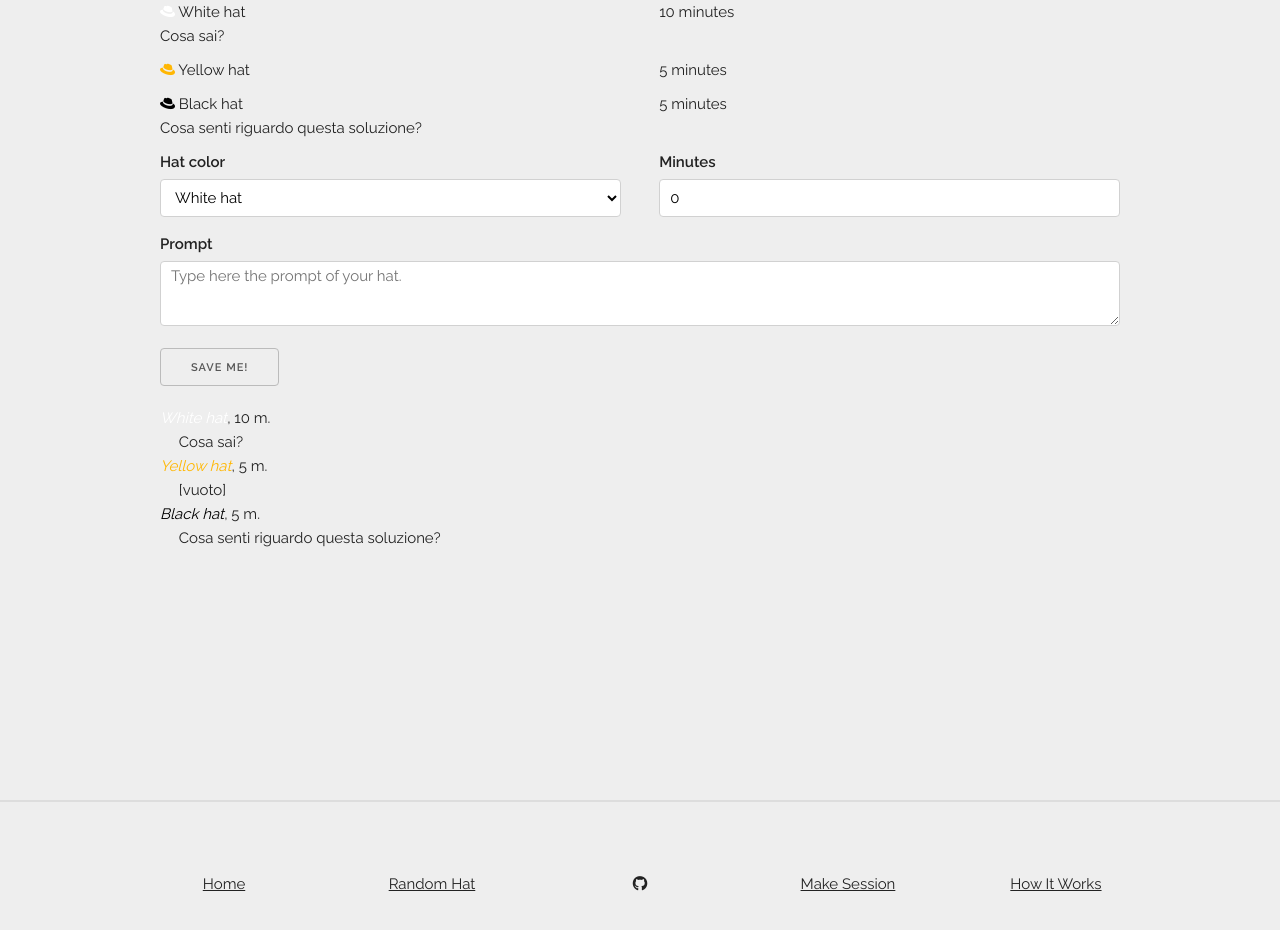
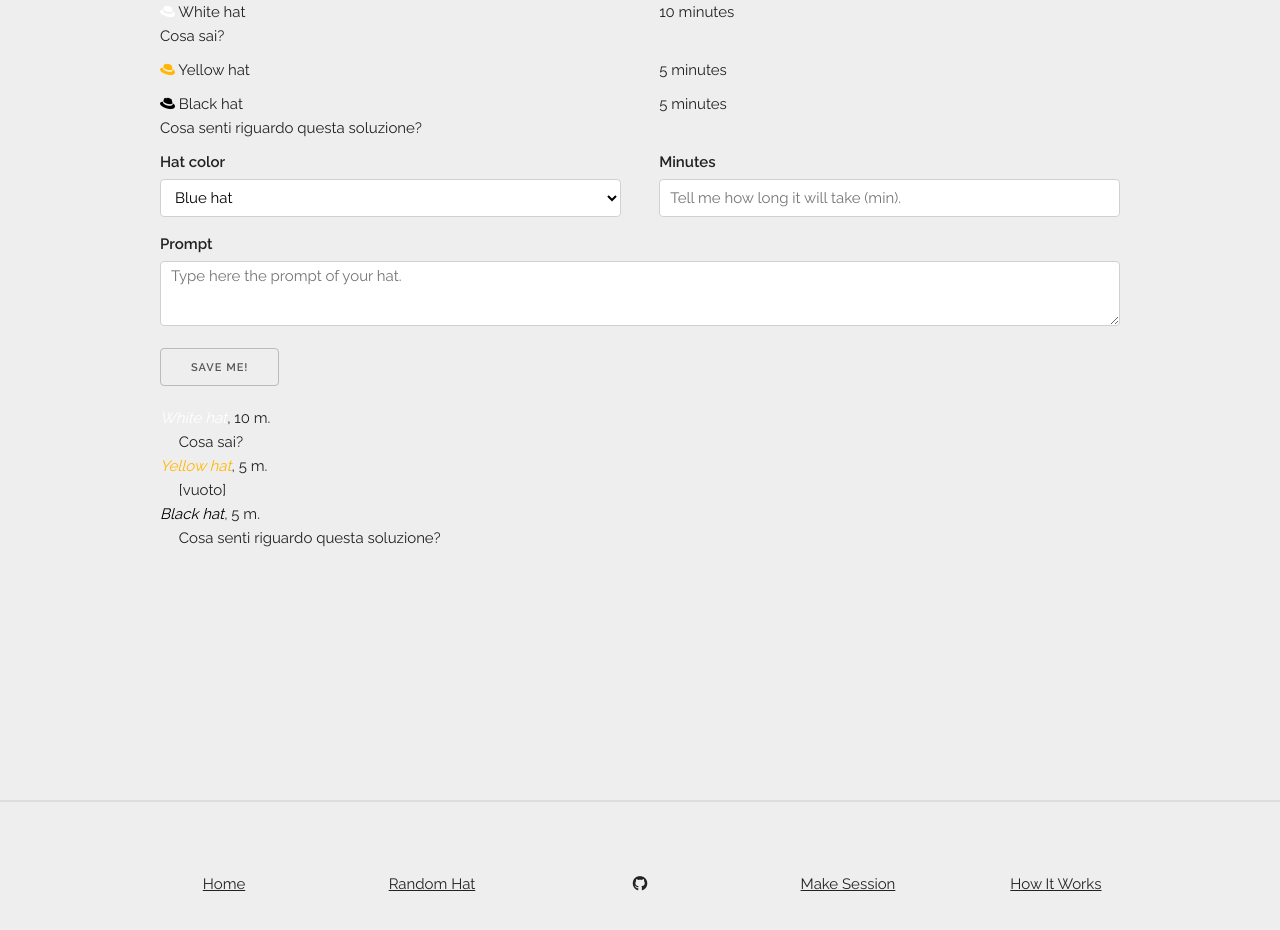
Before and after one commit to scamgi/hats, a Vue app: page /make-session in a window 1280 px wide. Shown: the top 930 px of the page. Built offline with nearby package versions, Linux system fonts and the light colour scheme.

Commit message:
placeholder modified

```diff
--- a/src/components/SessionPlannerAddHat.vue
+++ b/src/components/SessionPlannerAddHat.vue
@@ -6,8 +6,8 @@ export default {
   data() {
     return {
       opts: [],
-      hatId: 0,
-      minutes: 0,
+      hatId: 5,
+      minutes: null,
       prompt: ''
     };
   },
@@ -28,8 +28,8 @@ export default {
       // console.log(newSessionItem);
       this.$emit('add-session-item', newSessionItem);
 
-      this.hatId = 0;
-      this.minutes = 0;
+      this.hatId = 5;
+      this.minutes = null;
       this.prompt = '';
     }
   }
@@ -43,6 +43,7 @@ export default {
       <div class="six columns">
         <label>Hat color</label>
         <select class="u-full-width" v-model="hatId">
+          <option disabled value="">Tell me the hat color!</option>
           <option v-for="option in opts" :value="option.id">
             {{ option.name }}
           </option>
@@ -51,7 +52,7 @@ export default {
 
       <div class="six columns">
         <label>Minutes</label>
-        <input type="number" v-model="minutes" class="u-full-width">
+        <input type="number" v-model="minutes" class="u-full-width" placeholder="Tell me how long it will take (min).">
       </div>
 
     </div>
```
